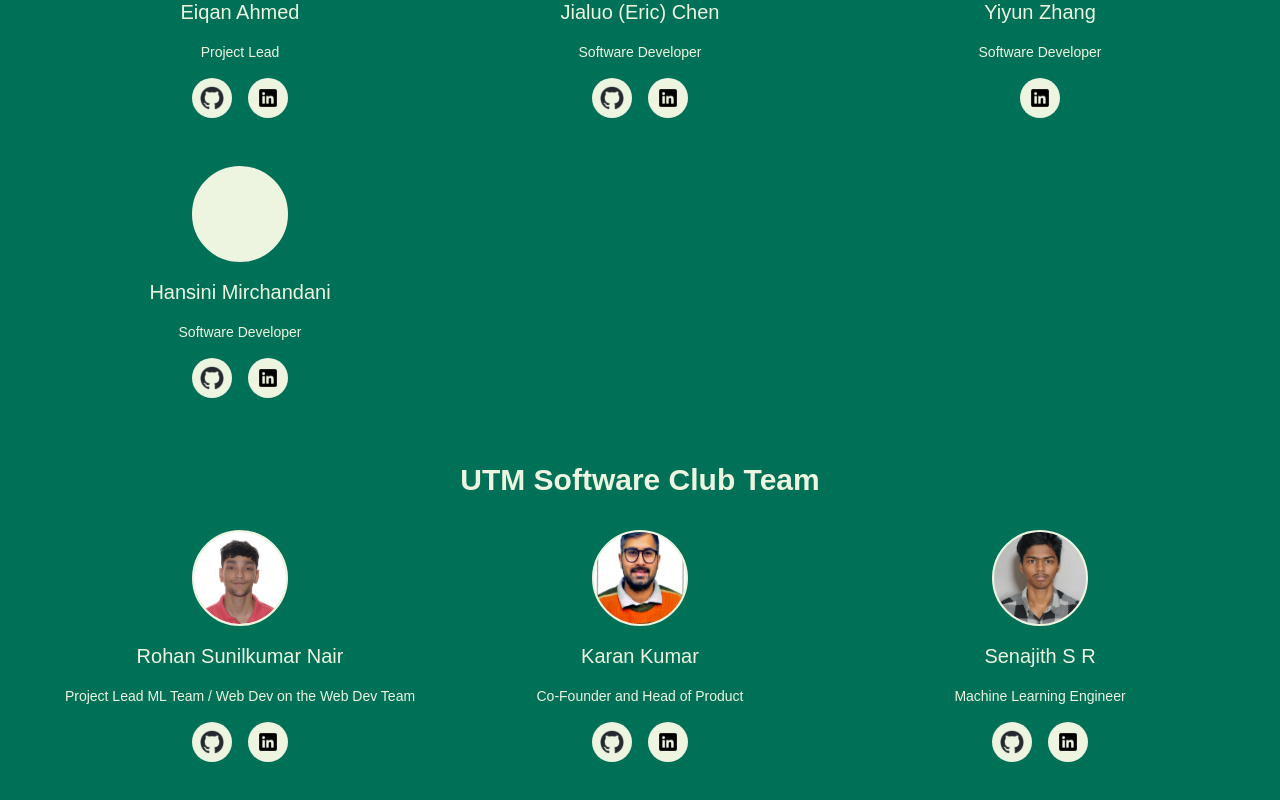
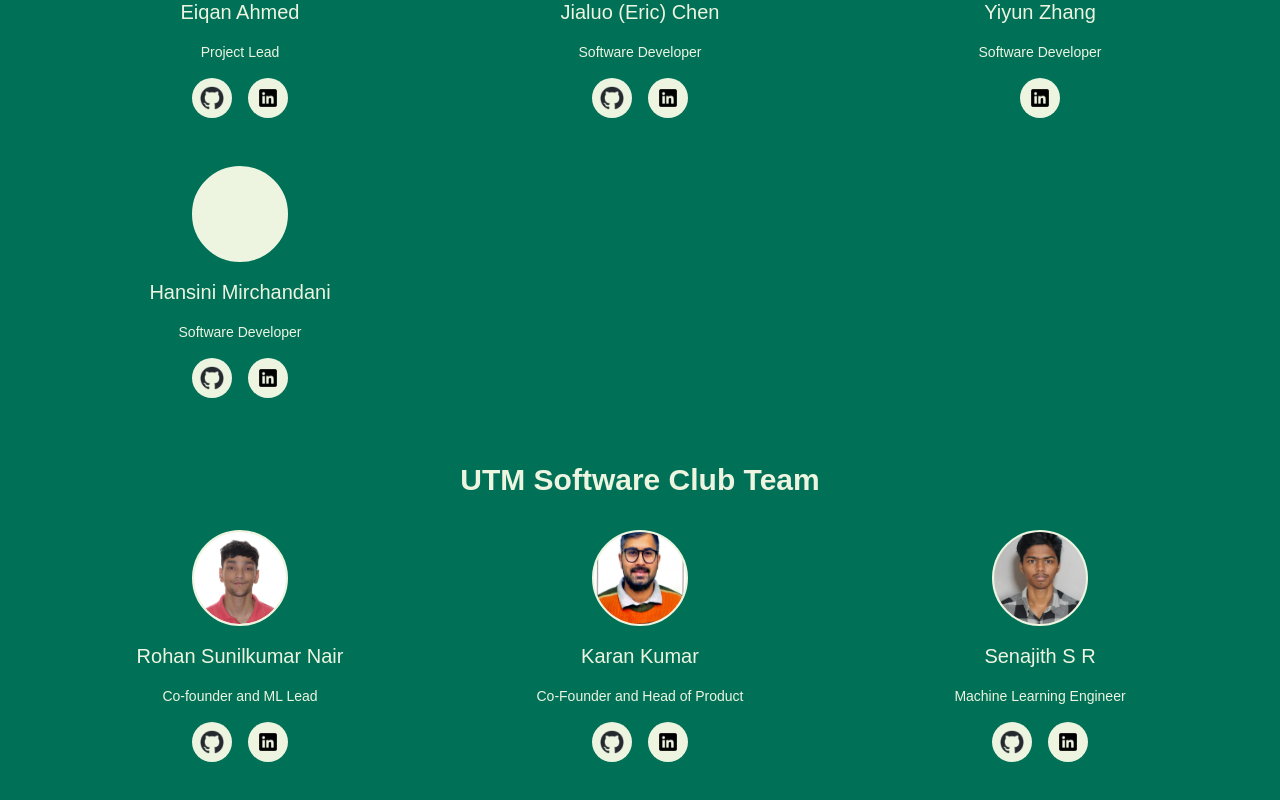
Before and after one commit to uoftweb-admin/weedout-project, a Next.js app in the folder frontend/: page /our-team in a window 1280 px wide. Shown: the part 450-1250 px from the top of the page. Built offline with nearby package versions, Linux system fonts and the light colour scheme; a web font is replaced by a local one.

Commit message:
Updated the teams page.jsx file accordingly

```diff
--- a/frontend/app/our-team/page.jsx
+++ b/frontend/app/our-team/page.jsx
@@ -50,7 +50,7 @@ const teamData = [
     members: [
       {
         name: "Rohan Sunilkumar Nair",
-        position: "Project Lead ML Team / Web Dev on the Web Dev Team",
+        position: "Co-founder and ML Lead",
         linkedin: "https://www.linkedin.com/in/rohansunilkumarnair/",
         github: "https://github.com/rohannair2022",
         image: "/images/rohan-nair.jpg"
```
